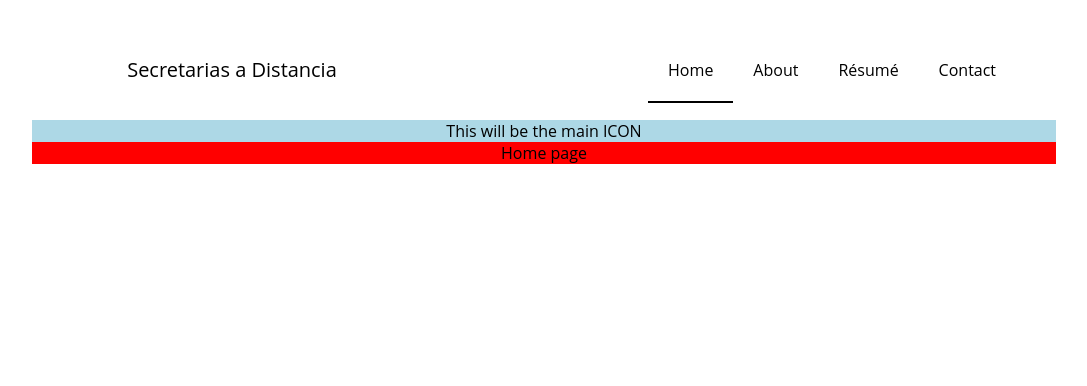
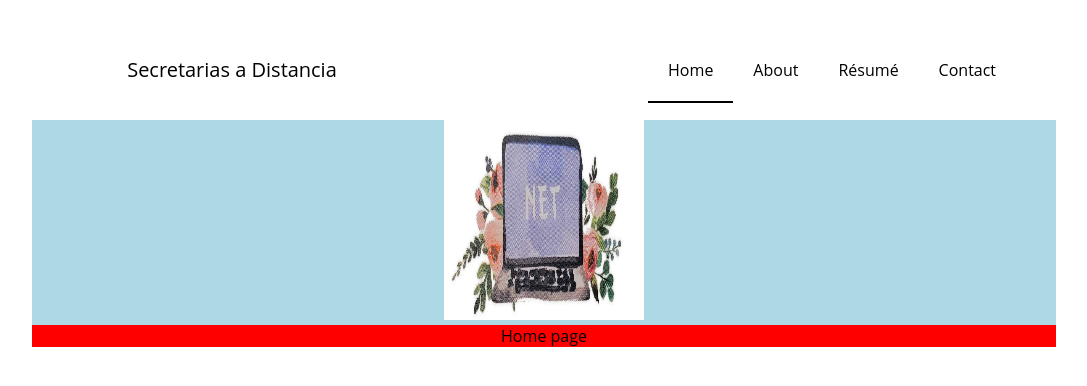
Before and after one commit to jesusjmiranda/virtualAssistantSite, a React (Create React App) app: page / in a window 1280 px wide. Shown: the top 386 px of the page, without its empty margins (96-1183 px from the left). Built offline with nearby package versions, Linux system fonts and the light colour scheme.

Commit message:
Add MainLogo image and placeholder style

```diff
--- a/src/components/IconComponent/IconComponent.js
+++ b/src/components/IconComponent/IconComponent.js
@@ -1,7 +1,9 @@
 import styles from './IconComponent.module.css'
 const IconComponent = (props) => {
     return (
-        <div className={styles.IconComponent}>This will be the main ICON</div>
+        <div className={styles.IconComponent}>
+            <img className={styles.MainLogo} src={props.imageSource} alt={'main logo'} />
+        </div>
     )
 }
 
--- a/src/components/IconComponent/IconComponent.module.css
+++ b/src/components/IconComponent/IconComponent.module.css
@@ -1,4 +1,11 @@
 .IconComponent {
     border: var(--scaffold);
     background-color: lightblue ;
+    position: relative;
 }
+
+.MainLogo {
+    position: relative;
+    height: 200px;
+    width: 200px;
+}
--- a/src/components/Navbar/Navbar.js
+++ b/src/components/Navbar/Navbar.js
@@ -3,6 +3,7 @@ import MenuTitle from "./MenuTitle/MenuTitle";
 import MenuItem from "./MenuItem/MenuItem";
 import styles from "./Navbar.module.css";
 import BurgerMenu from "../BurgerMenu/BurgerMenu"
+import MainLogo from '../../mamisLogoFixedSize.jpg'
 import IconComponent from '../IconComponent/IconComponent'
 
 const Navbar = () => {
@@ -29,7 +30,7 @@ const Navbar = () => {
       </div>
       <BurgerMenu onClick={onClickHandler} />
     </nav>
-    <IconComponent />
+    <IconComponent imageSource={MainLogo}/>
     </>
   );
 };
```
Also changed, not shown: src/mamisLogoFixedSize.jpg (added).
